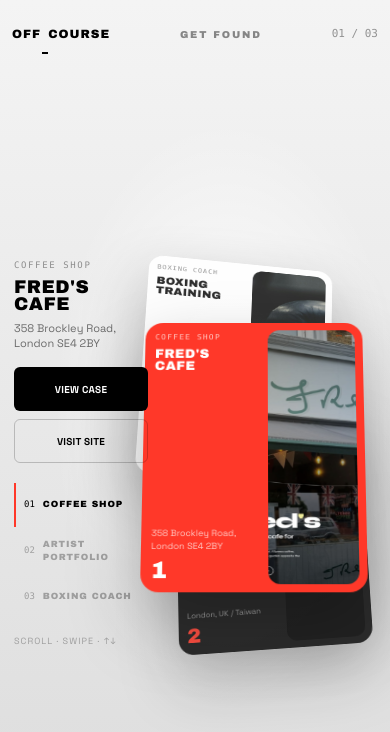
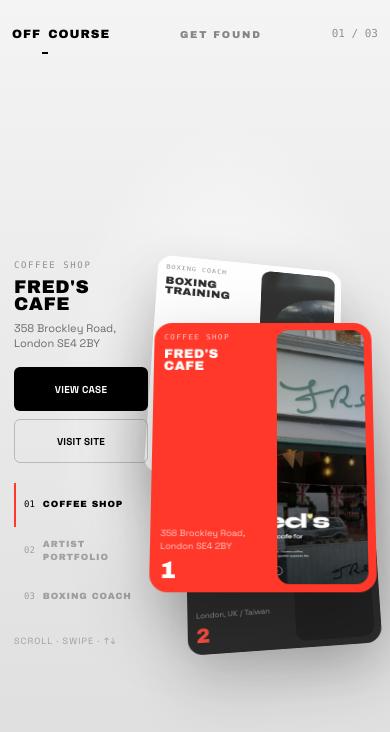
Before and after one commit to aa89976566/off-course, a Next.js app: page /get-found in a window 390 px wide. Shown: the top 732 px of the page. Built offline with nearby package versions, Linux system fonts and the light colour scheme.

Commit message:
fix: reduce mobile card bleed over left info column
Co-authored-by: aa89976566 <aa89976566@users.noreply.github.com>

```diff
--- a/src/app/globals.css
+++ b/src/app/globals.css
@@ -261,7 +261,7 @@ h3::selection {
   min-width: 0;
   max-width: 100%;
   /* Allow cards to slightly bleed toward the info column without covering text */
-  margin-left: -6%;
+  margin-left: -2%;
 }
 
 @media (min-width: 768px) {
```
